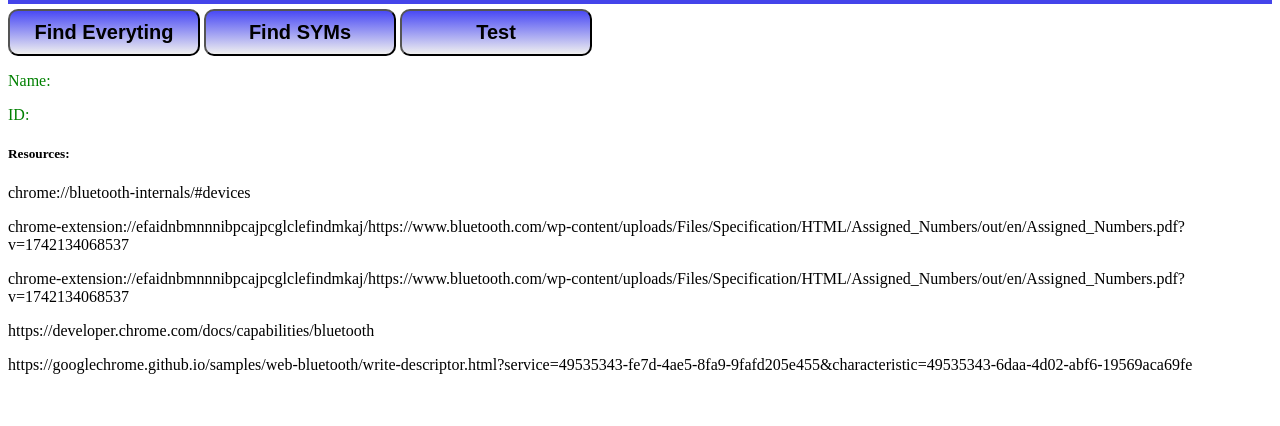
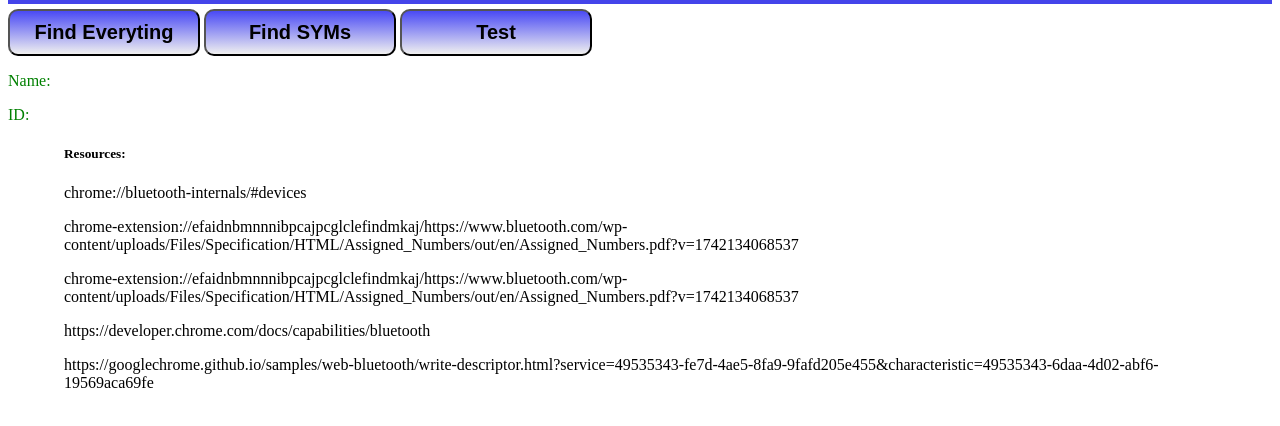
Before and after one commit to michelrendon11/BluetoothSyms, a plain HTML site: page index.html in a window 1280 px wide. Shown: the part 88-514 px from the top of the page. Drawn offline with Linux system fonts and the light colour scheme.

Commit message:
Update index.html

```diff
--- a/index.html
+++ b/index.html
@@ -12,6 +12,7 @@
         #findSyms:active{ box-shadow: 10px 10px 20px rgb(0, 0, 0); color: blue; }
         .front{ color: green;}
         #name, #info{ color: black;}
+        #resources{margin: auto; width: 90vw; word-wrap: break-word ;}
     </style>
     <title>Tank Sentry</title>
 </head>
@@ -26,6 +27,8 @@
         <p class="front">Name:<span id="name"></span></p>
         <p class="front">ID:<span id="info"></span></p>
         <p id="displayInfo"></p>
+    </div>
+    <div id="resources">
         <h5>Resources:</h5>
         <p>chrome://bluetooth-internals/#devices</p>
         <p>chrome-extension://efaidnbmnnnibpcajpcglclefindmkaj/https://www.bluetooth.com/wp-content/uploads/Files/Specification/HTML/Assigned_Numbers/out/en/Assigned_Numbers.pdf?v=1742134068537</p>
```
